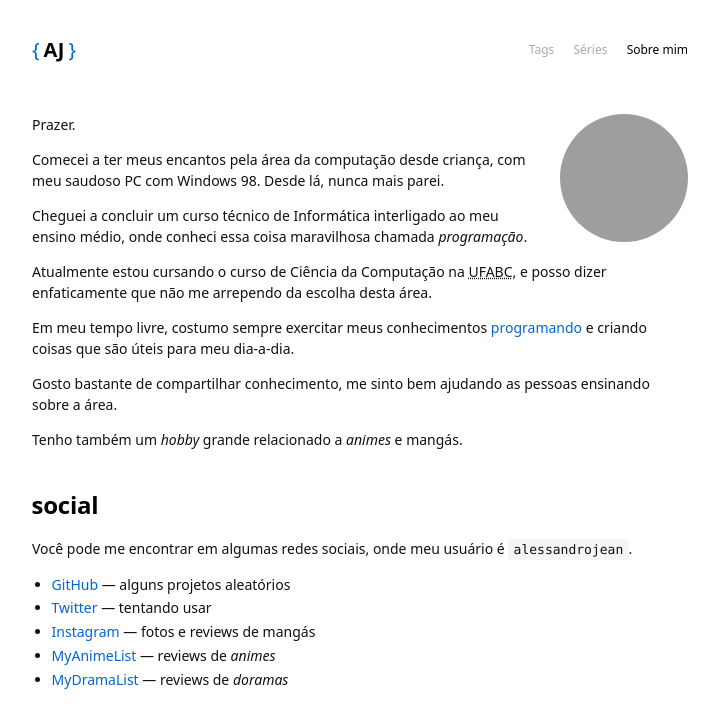
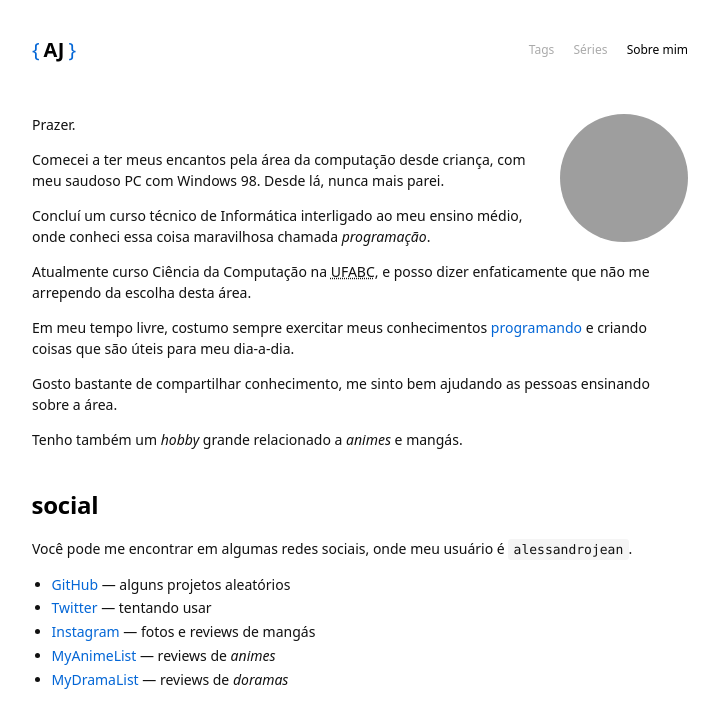
Before and after one commit to alessandrojean/alessandrojean.github.io, a Jekyll site: the page built from about.md, in a window 1280 px wide. Shown: the top 728 px of the page, without its empty margins (280-999 px from the left). Built offline with Jekyll 4.4.1, drawn with Linux system fonts in a browser that asks for light colours; nearby versions of some CDN libraries; some web fonts are replaced; comment, search, counter and statistics services are not loaded; grey boxes are pictures that could not be loaded.

Commit message:
Fix typo.

```diff
--- a/about.md
+++ b/about.md
@@ -11,11 +11,11 @@ Comecei a ter meus encantos pela área da computação desde
 criança, com meu saudoso PC com Windows 98. Desde lá,
 nunca mais parei.
 
-Cheguei a concluir um curso técnico de Informática
+Concluí um curso técnico de Informática
 interligado ao meu ensino médio, onde conheci
 essa coisa maravilhosa chamada *programação*.
 
-Atualmente estou cursando o curso de Ciência da Computação
+Atualmente curso Ciência da Computação
 na UFABC, e posso dizer enfaticamente que não me
 arrependo da escolha desta área.
 
```
